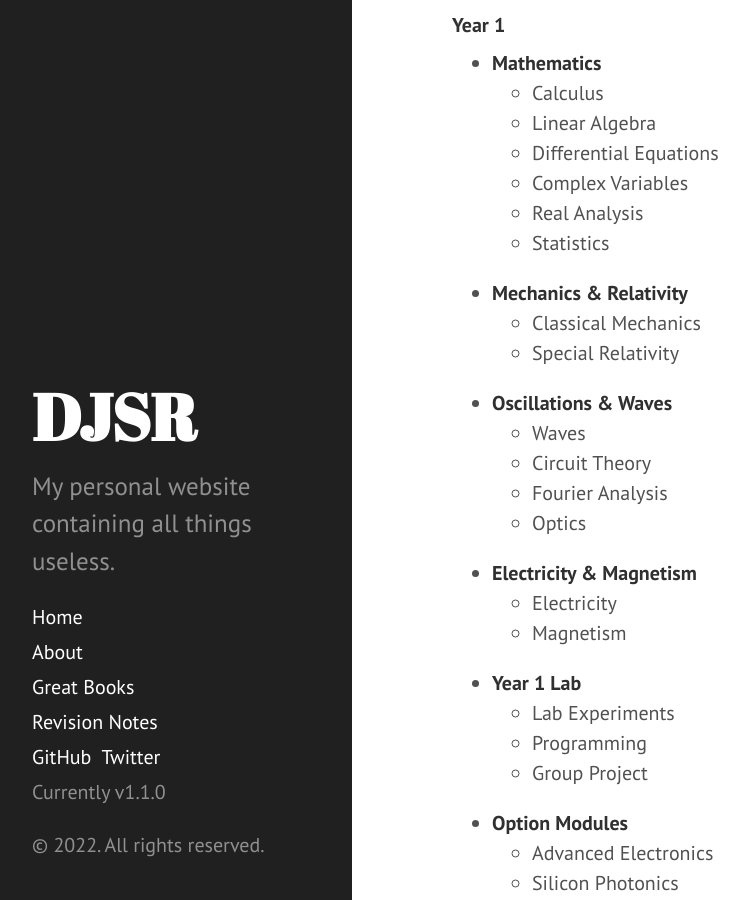
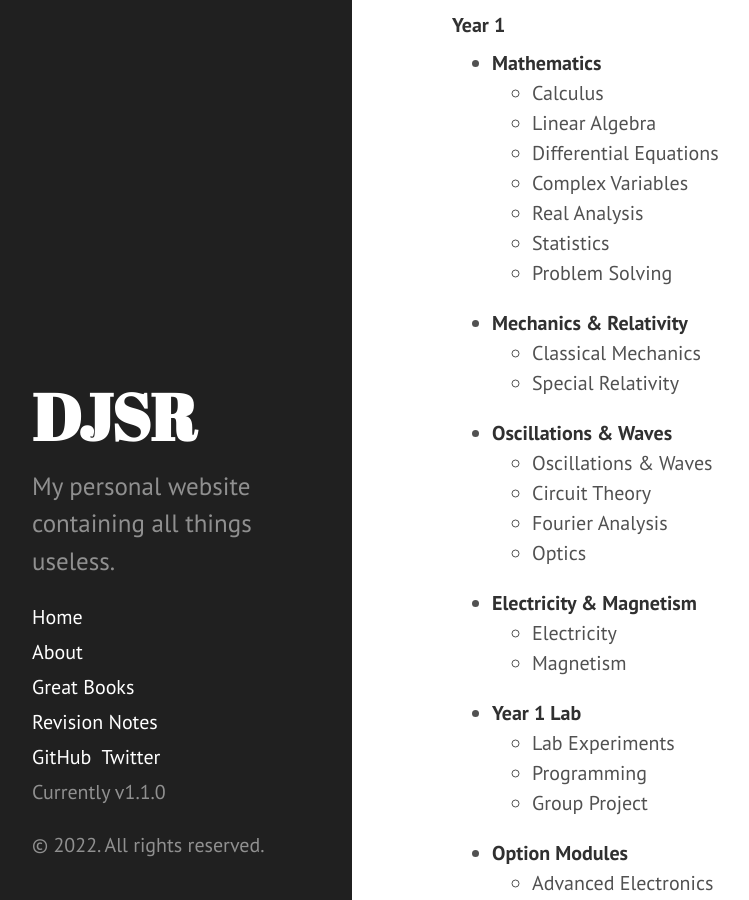
Before and after one commit to dansomrob/dansomrob.github.io, a Jekyll site: the page built from _posts/2022-01-21-improve.md, in a window 1280 px wide and 900 px high, scrolled down 2888 px. Shown: the whole window, without its empty margins (8-757 px from the left). Built offline with Jekyll 4.4.1, drawn with Linux system fonts in a browser that asks for light colours.

Commit message:
Update 2022-01-21-improve.md

```diff
--- a/_posts/2022-01-21-improve.md
+++ b/_posts/2022-01-21-improve.md
@@ -79,11 +79,12 @@ I would make add more content to the degree - the aim would be to make it the mo
   - Complex Variables
   - Real Analysis
   - Statistics
+  - Problem Solving
 - **Mechanics & Relativity**
   - Classical Mechanics
   - Special Relativity
 - **Oscillations & Waves**
-  - Waves
+  - Oscillations & Waves
   - Circuit Theory
   - Fourier Analysis
   - Optics
```
